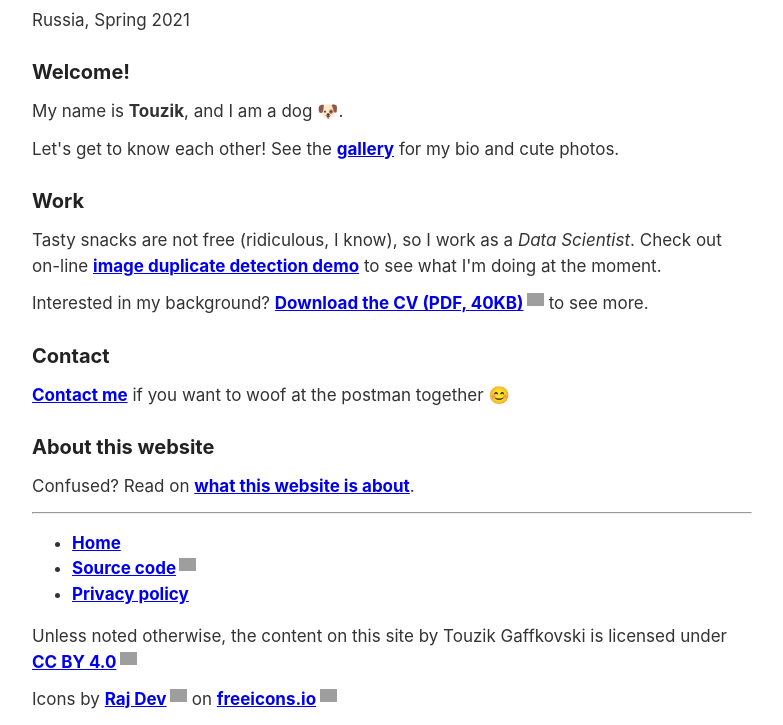
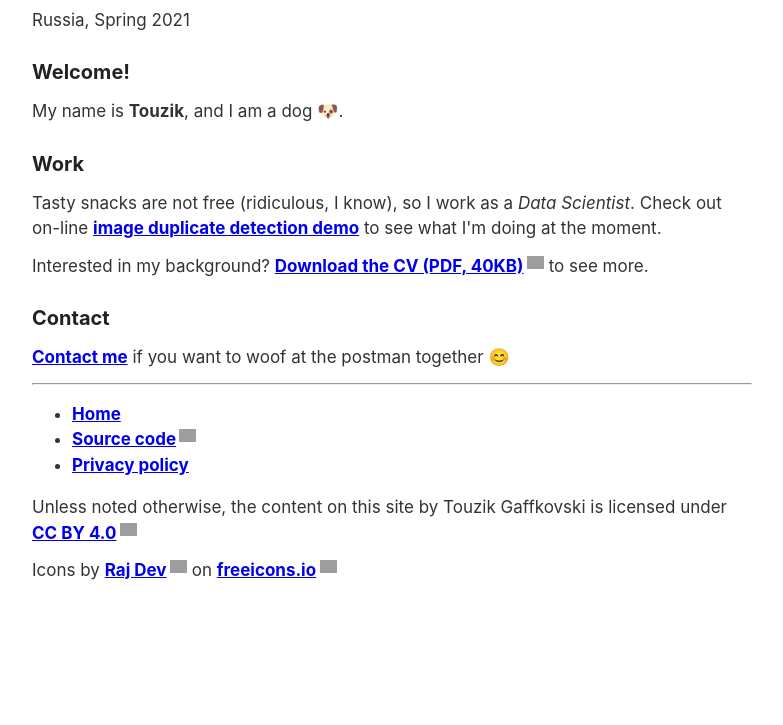
Before and after one commit to tcysin/portfolio, a Django app: template templates/home/home.html in a window 1280 px wide. Shown: the part 625-1350 px from the top of the page, without its empty margins (248-1031 px from the left). After the commit the page ends 1205 px from the top, so only its background shows below. Run offline with Django 3.2, Linux system fonts and the light colour scheme; the template is opened without the code that fills it, so the values that code supplies are empty; grey boxes are pictures that could not be loaded.

Commit message:
Small fixes and improvements

```diff
--- a/duplicates/urls.py
+++ b/duplicates/urls.py
@@ -1,8 +1,9 @@
 from django.urls import path
+from django.views.decorators.cache import cache_page
 
 from . import views
 
 urlpatterns = [
-    path("", views.upload, name="duplicate-detection"),
+    path("", cache_page(60 * 60 * 4)(views.upload), name="duplicate-detection"),
     path("results/", views.detect, name="results"),
 ]
--- a/templates/duplicates/upload.html
+++ b/templates/duplicates/upload.html
@@ -5,7 +5,7 @@ Detecting duplicated images | Touzik
 {% endblock %}
 
 {% block content %}
-<h1>Find duplicated images</h1>
+<h1>Find duplicated images &#127750;</h1>
 
 <p>You can upload some images, and we will try to find <em>duplicates</em> among them.</p>
 
--- a/templates/home/home.html
+++ b/templates/home/home.html
@@ -25,8 +25,6 @@ Welcome | Touzik
 <section>
     <h2>Welcome!</h2>
     <p>My name is <strong>Touzik</strong>, and I am a dog &#x1F436;.</p>
-    <p>Let&apos;s get to know each other! See the <a href="#gallery">gallery</a> for my bio
-        and cute photos.</p>
 </section>
 
 <section>
@@ -46,9 +44,4 @@ Welcome | Touzik
         &#x1F60A;
     </p>
 </section>
-
-<section>
-    <h2>About this website</h2>
-    <p>Confused? Read on <a href="#about">what this website is about</a>.</p>
-</section>
 {% endblock %}
```
Also changed, not shown: README.md.
